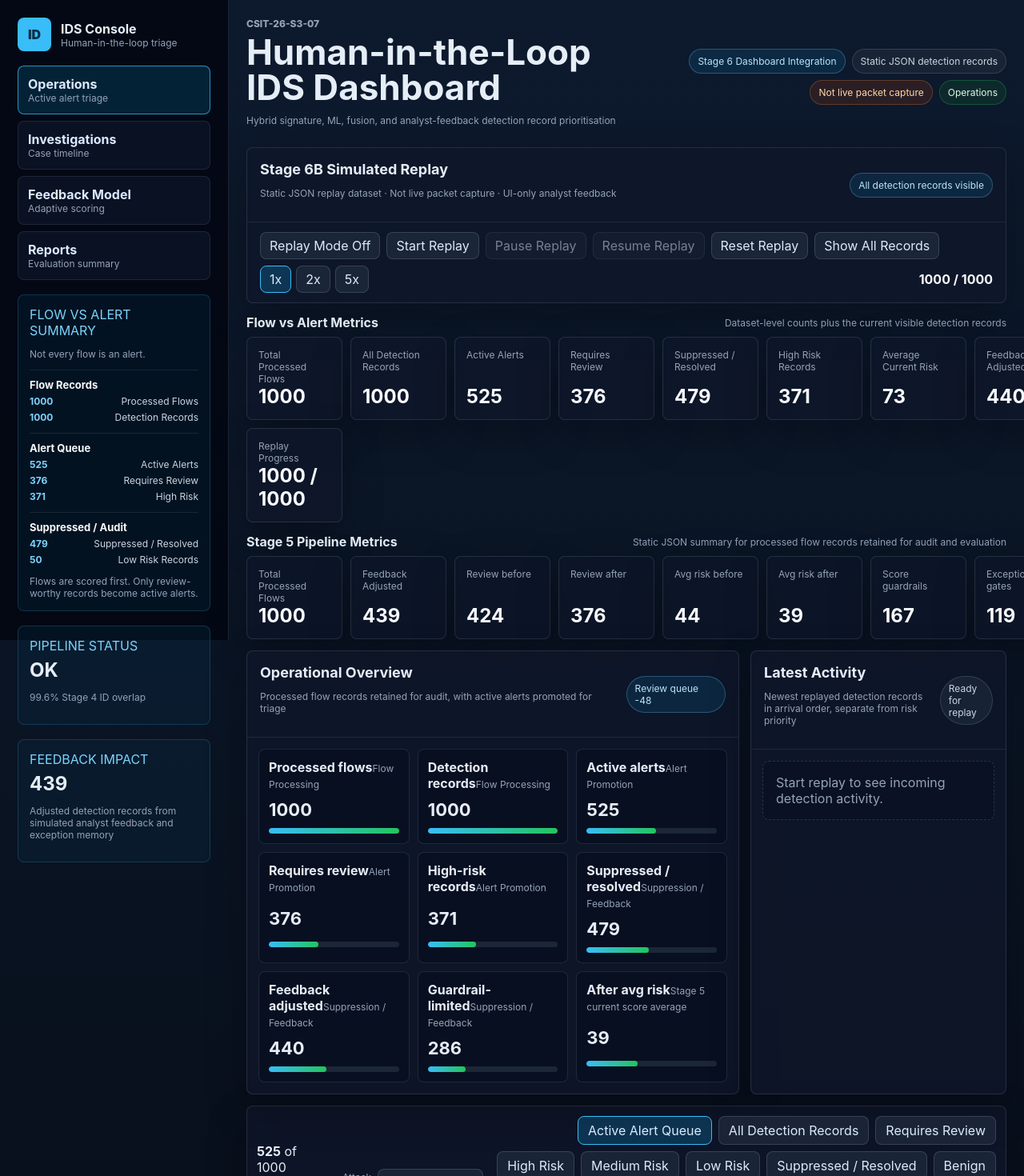
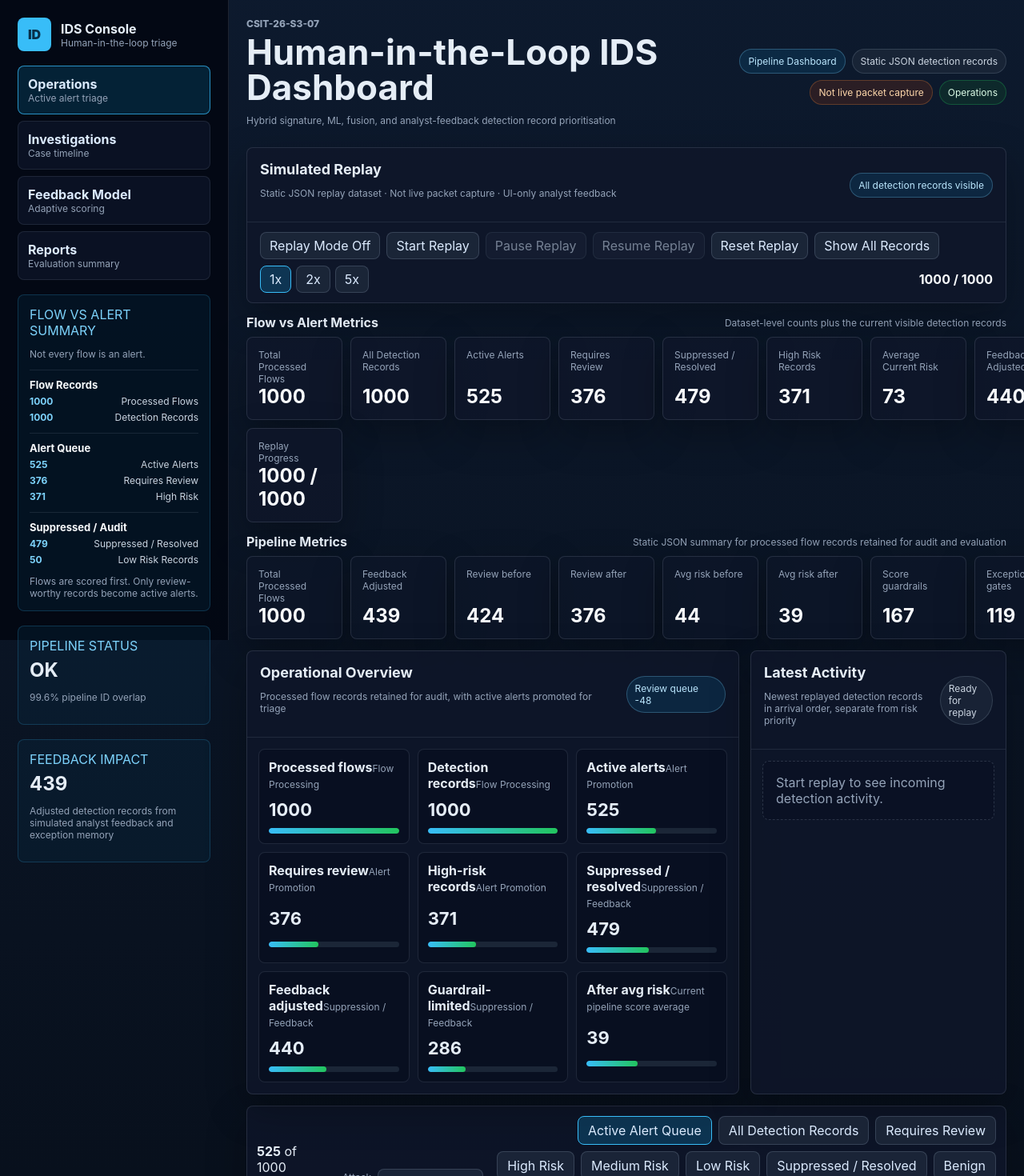
Before and after one commit to LCK0629/ids-dashboard, a React (Vite) app in the folder dashboard/: page / in a window 1280 px wide. Shown: the top 1470 px of the page at 80% size. Built offline with nearby package versions, Linux system fonts and the light colour scheme.

Commit message:
Use pipeline wording in dashboard

```diff
--- a/dashboard/src/components/FeedbackSummaryPanel.tsx
+++ b/dashboard/src/components/FeedbackSummaryPanel.tsx
@@ -42,11 +42,11 @@ export function FeedbackSummaryPanel({ summary }: FeedbackSummaryPanelProps) {
       <div className="explain-panel">
         <h3>Interpretation</h3>
         <p>
-          Feedback is simulated in Stage 5. The dashboard displays the resulting priority changes, but it does not
+          Feedback is simulated in the pipeline. The dashboard displays the resulting priority changes, but it does not
           write analyst decisions back to the JSON files.
         </p>
         <p>
-          Stage 6B adds interactive controls for simulated feedback input and detection record replay.
+          The dashboard includes interactive controls for simulated feedback input and detection record replay.
         </p>
       </div>
     </section>
--- a/dashboard/src/components/Header.tsx
+++ b/dashboard/src/components/Header.tsx
@@ -11,7 +11,7 @@ export function Header({ activeLabel }: HeaderProps) {
         <p>Hybrid signature, ML, fusion, and analyst-feedback detection record prioritisation</p>
       </div>
       <div className="topbar-actions">
-        <div className="status-pill">Stage 6 Dashboard Integration</div>
+        <div className="status-pill">Pipeline Dashboard</div>
         <div className="status-pill muted">Static JSON detection records</div>
         <div className="status-pill warning">Not live packet capture</div>
         <div className="view-pill">{activeLabel}</div>
--- a/dashboard/src/components/InvestigationsPanel.tsx
+++ b/dashboard/src/components/InvestigationsPanel.tsx
@@ -26,10 +26,10 @@ export function InvestigationsPanel({ alert }: InvestigationsPanelProps) {
   }
 
   const timeline = [
-    ['Stage 2 Signature', alert.signatureHit ? `Matched ${value(alert.signatureId)}` : 'No signature rule matched'],
-    ['Stage 3 XGBoost', `${value(alert.mlPredictedAttackType)} at ${formatModelConfidenceScore(alert.modelConfidence)}`],
-    ['Stage 4 Fusion', `${value(alert.fusionDecision)} -> ${formatScore(alert.fusionRiskScore)}`],
-    ['Stage 5 Feedback', `${value(alert.analystFeedbackStatus)} -> ${formatScore(alert.currentRiskScore)}`],
+    ['Signature Detection', alert.signatureHit ? `Matched ${value(alert.signatureId)}` : 'No signature rule matched'],
+    ['XGBoost Prediction', `${value(alert.mlPredictedAttackType)} at ${formatModelConfidenceScore(alert.modelConfidence)}`],
+    ['Fusion Decision', `${value(alert.fusionDecision)} -> ${formatScore(alert.fusionRiskScore)}`],
+    ['Feedback Adjustment', `${value(alert.analystFeedbackStatus)} -> ${formatScore(alert.currentRiskScore)}`],
   ];
 
   return (
--- a/dashboard/src/components/KpiCards.tsx
+++ b/dashboard/src/components/KpiCards.tsx
@@ -43,7 +43,7 @@ export function KpiCards({
     ['Avg risk after', formatScore(feedbackSummary.averageRiskAfterFeedback)],
     ['Score guardrails', metric(feedbackSummary.scoreAdjustmentGuardrailCount)],
     ['Exception trust gates', metric(feedbackSummary.exceptionRejectedByTrustGateCount)],
-    ['Stage 4 ID overlap', formatPercent(fusionSummary.idAlignmentSummary?.overlapRateAgainstStage2)],
+    ['Prediction ID overlap', formatPercent(fusionSummary.idAlignmentSummary?.overlapRateAgainstStage2)],
   ];
 
   return (
@@ -61,7 +61,7 @@ export function KpiCards({
         ))}
       </div>
       <div className="kpi-title secondary">
-        <strong>Stage 5 Pipeline Metrics</strong>
+        <strong>Pipeline Metrics</strong>
         <span>Static JSON summary for processed flow records retained for audit and evaluation</span>
       </div>
       <div className="kpi-grid pipeline">
--- a/dashboard/src/components/OperationalOverview.tsx
+++ b/dashboard/src/components/OperationalOverview.tsx
@@ -30,7 +30,7 @@ export function OperationalOverview({ alerts, feedbackSummary, flowAlertCounts }
     ['Suppressed / resolved', flowAlertCounts.suppressedOrResolvedRecords, 'Suppression / Feedback'],
     ['Feedback adjusted', flowAlertCounts.feedbackAdjustedRecords, 'Suppression / Feedback'],
     ['Guardrail-limited', flowAlertCounts.guardrailLimitedRecords, 'Suppression / Feedback'],
-    ['After avg risk', Number(feedbackSummary.averageRiskAfterFeedback ?? 0), 'Stage 5 current score average'],
+    ['After avg risk', Number(feedbackSummary.averageRiskAfterFeedback ?? 0), 'Current pipeline score average'],
   ] as const;
 
   return (
--- a/dashboard/src/components/ReplayControls.tsx
+++ b/dashboard/src/components/ReplayControls.tsx
@@ -42,7 +42,7 @@ export function ReplayControls({
     <section className="panel replay-panel">
       <div className="panel-header">
         <div>
-          <h2>Stage 6B Simulated Replay</h2>
+          <h2>Simulated Replay</h2>
           <p>Static JSON replay dataset · Not live packet capture · UI-only analyst feedback</p>
         </div>
         <span className="impact-pill">{status}</span>
--- a/dashboard/src/components/ScoreComparison.tsx
+++ b/dashboard/src/components/ScoreComparison.tsx
@@ -23,8 +23,8 @@ export function ScoreComparison({ alert }: ScoreComparisonProps) {
         <span>Feedback adjustment</span>
         <strong className={direction}>{adjustment > 0 ? `+${adjustment}` : adjustment}</strong>
       </div>
-      <p>Fusion score is the machine-generated score from Stage 4.</p>
-      <p>Current score is the feedback-adjusted score from Stage 5.</p>
+      <p>Fusion score is the machine-generated score before analyst feedback.</p>
+      <p>Current score is the feedback-adjusted score used for prioritisation.</p>
     </section>
   );
 }
--- a/dashboard/src/components/Sidebar.tsx
+++ b/dashboard/src/components/Sidebar.tsx
@@ -74,7 +74,7 @@ export function Sidebar({
       <div className="model-card">
         <span className="label">Pipeline Status</span>
         <strong>{fusionSummary.idAlignmentSummary?.alignmentStatus || 'N/A'}</strong>
-        <p>{formatPercent(fusionSummary.idAlignmentSummary?.overlapRateAgainstStage2)} Stage 4 ID overlap</p>
+        <p>{formatPercent(fusionSummary.idAlignmentSummary?.overlapRateAgainstStage2)} pipeline ID overlap</p>
       </div>
 
       <div className="model-card">
--- a/dashboard/src/styles.css
+++ b/dashboard/src/styles.css
@@ -400,7 +400,7 @@ button {
   }
 }
 
-/* Stage 6 SOC layout port */
+/* SOC layout port */
 .app-shell {
   display: grid;
   grid-template-columns: 286px minmax(0, 1fr);
@@ -796,7 +796,7 @@ button {
   }
 }
 
-/* Stage 6B replay and local feedback controls */
+/* Replay and local feedback controls */
 .kpi-section {
   margin-bottom: 14px;
 }
@@ -923,7 +923,7 @@ button {
   color: #fed7aa;
 }
 
-/* Stage 6B latest replay activity */
+/* Latest replay activity */
 .operations-top-grid {
   display: grid;
   grid-template-columns: minmax(0, 1.45fr) minmax(320px, 0.75fr);
```
Also changed, not shown: 2 other files (tests, documents, lock files or other folders).
